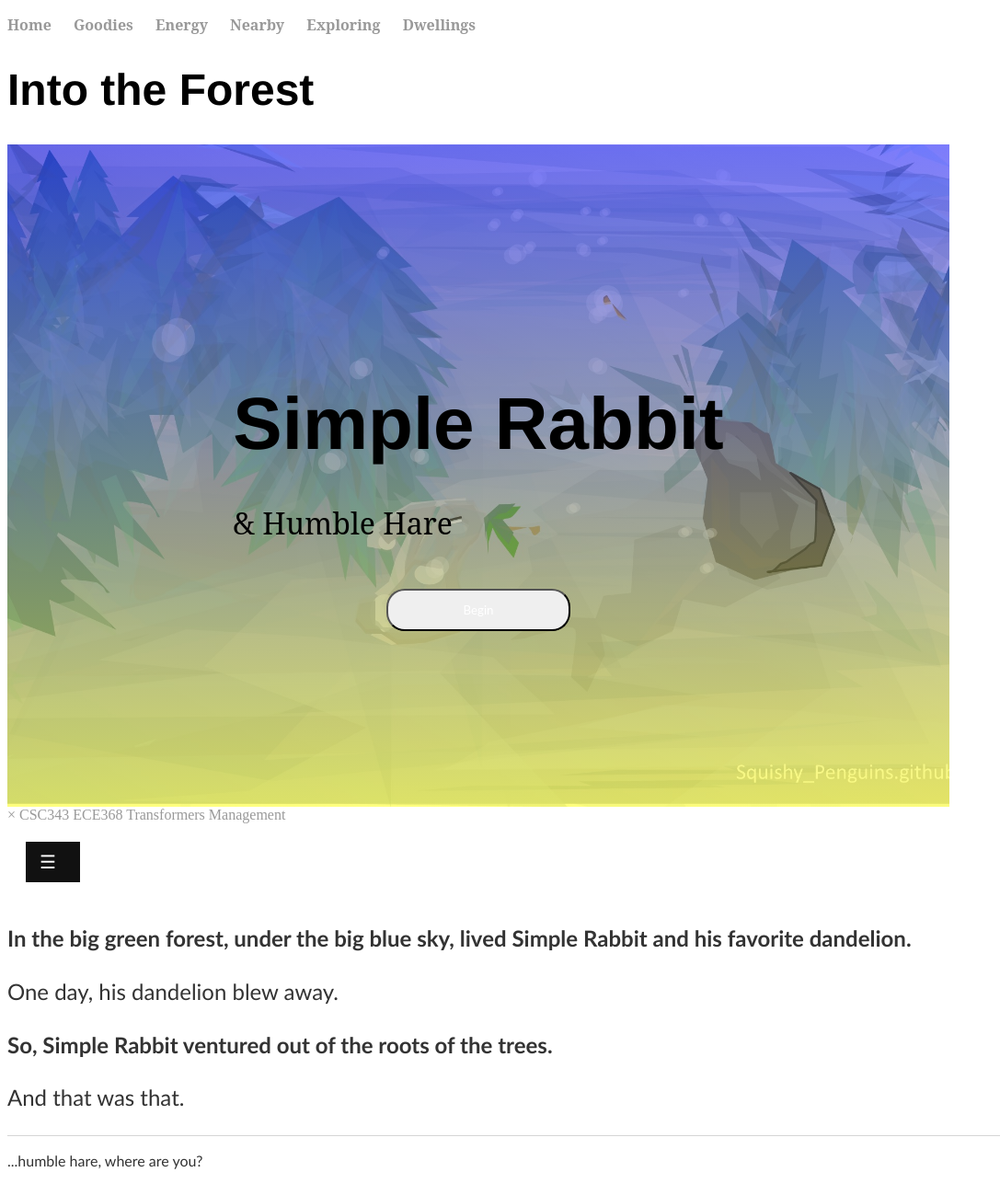
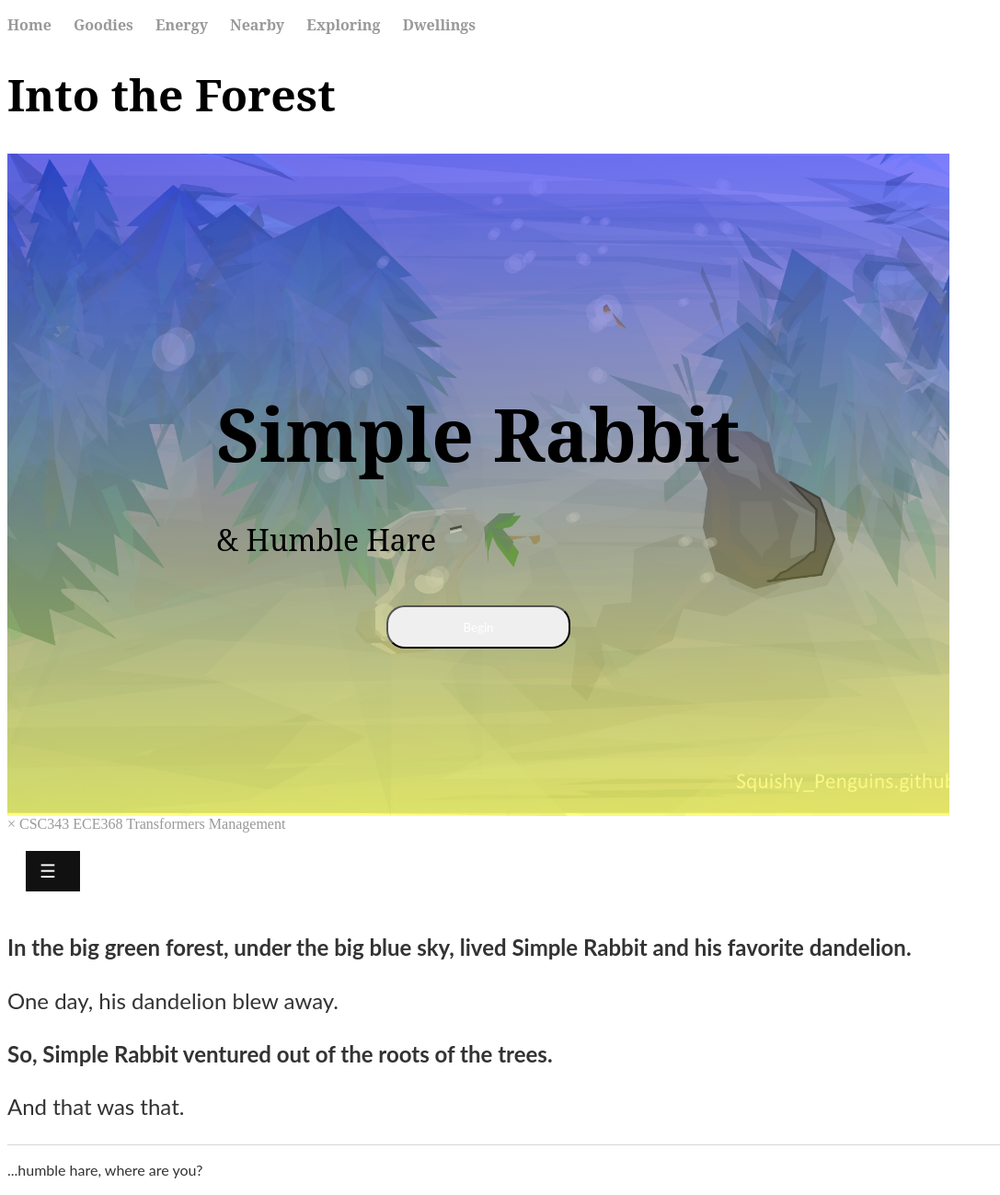
Before and after one commit to Squishy-Penguin/Squishy-Penguin.github.io, a Jekyll site: the page built from index.html, in a window 1280 px wide. Shown: the whole page at 92% size, without its empty margins (0-1087 px from the left). Built offline with Jekyll 4.4.1, drawn with Linux system fonts in a browser that asks for light colours.

Commit message:
Update main.css

```diff
--- a/css/main.css
+++ b/css/main.css
@@ -1,9 +1,11 @@
 <link href="https://fonts.googleapis.com/css?family=Lobster" rel="stylesheet" type="text/css"><style>
 <link href='https://fonts.googleapis.com/css?family=Lato' rel='stylesheet' type="text/css"><style>
+
 
 body {
     margin: 60px auto;
     width: 70%;
+    background-color: #f0f5f4;
 }
 
 /*Background image settings*/
@@ -182,13 +184,14 @@
 a:hover {
     text-decoration: underline;
 }
+
 h1 {
     font-size: 3em;
-    font-family:'Helvetica', 'Arial', 'Sans-Serif';
+    font-family: 'Lobster', 'serif' ;
 }
 p {
     font-size: 1.5em;
-    font-family: 'Calibri', 'sans-serif';
+    font-family: 'Lato','sans-serif';
     line-height: 1.4em;
     color: #333;
 }
```
